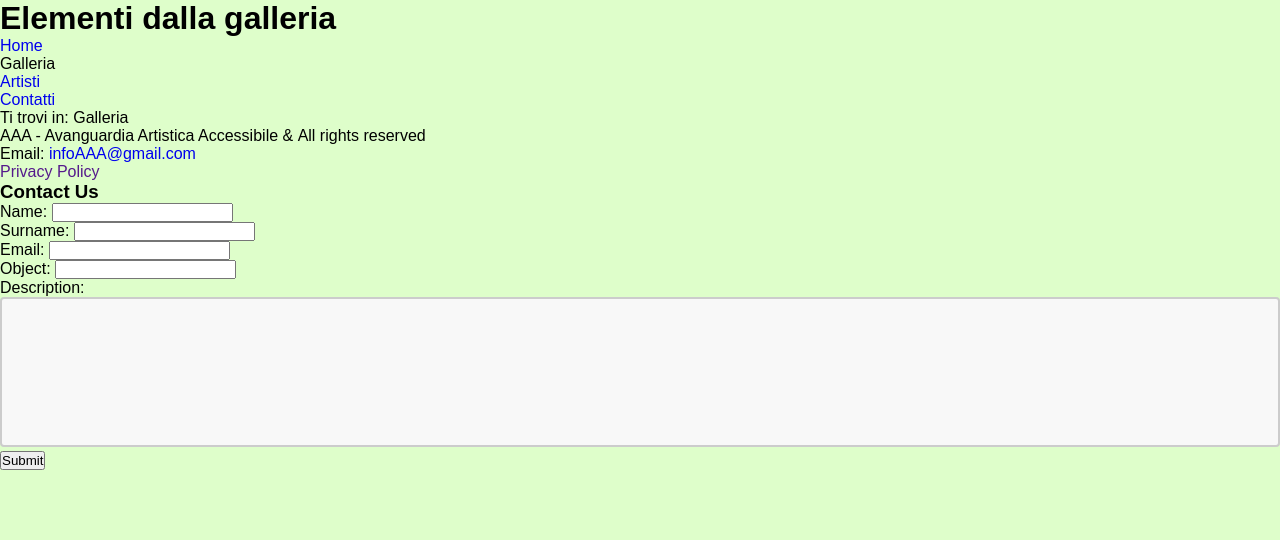
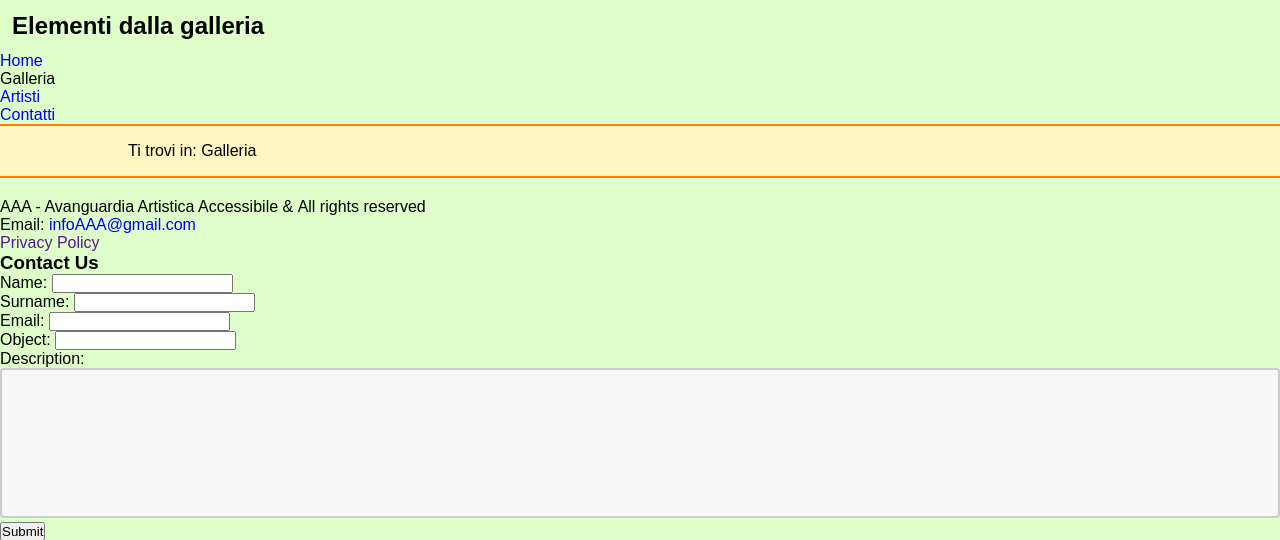
Before and after one commit to ArteAccessibile/Progetto, a PHP site: page /galleria.html in a window 1280 px wide. Shown: the top 540 px of the page. Run offline with PHP 8.4, Linux system fonts and the light colour scheme.

Commit message:
Update style.css

```diff
--- a/Codice/style.css
+++ b/Codice/style.css
@@ -35,7 +35,7 @@
 #container > nav > ul {
   margin:0;
   background-color:#fff6c1;
-    paddding:0;
+  padding: 0;
   list-style-type:none;
   display:flex;
   position:absolute;
@@ -59,6 +59,20 @@
   margin: 0 20px;
   color:#84b304;
 }
+
+#breadcrumb{
+  padding: 1em 0.5em;
+  background-color: #fff6c1;
+  border-bottom: 2px solid #ff7b0f;
+  border-top: 2px solid #ff7b0f;
+  margin: 0 0 20px 0;
+}
+
+#breadcrumb p{
+  max-width: 1024px;
+  margin: auto;
+}
+
 #odd{
     position:relative;
     /*   background-color:red; */
@@ -124,6 +138,7 @@
   padding : 5px;
     color:black;
 }
+
 textarea {
     width: 100%;
     height: 150px;
@@ -149,12 +164,82 @@
     margin: 4px 2px;
     cursor: pointer;
 }
+
+#artisti{
+  list-style-type: none;
+  text-align: center;
+  padding-top: 2.0em;
+  max-width: 1024px;
+  margin: auto;
+}
+
+#artisti li{
+  display: inline-block;
+  width: 25%;
+  aspect-ratio: 1/1;
+  padding: 2.0em;
+}
+
+#artisti li a {
+  display: block;
+  background-size: cover;
+  background-position: center;
+  aspect-ratio: 1/1; /* Added aspect ratio */
+}
+
+h1{
+    font-size: 1.5em;
+    color: rgb(0, 0, 0);
+    margin: 0.5em;
+}
+
+#Artista1{
+  background-image: url("img/artisti/1.jpg");
+  border-radius: 5%;
+}
+
+#Artista2{
+  background-image: url("img/artisti/2.jpg");
+  border-radius: 5%;
+}
+
+#Artista3{
+  background-image: url("img/artisti/3.jpg");
+  border-radius: 5%;
+}
+
+#Artista4{
+  background-image: url("img/artisti/4.jpg");
+  border-radius: 5%;
+}
+.card {
+  width: 20%;
+  border-radius: 5px;
+  border: 1em solid rgb(105, 155, 48);
+  margin: 10px;
+  display: flex;
+  flex-direction: column;
+  align-items: center;
+}
+
+.card:hover {
+    border: 1em solid rgb(0, 0, 0);
+}
+
+.card-body {
+    display: auto;
+    float: auto;
+    position: relative;
+    padding: 0.4em;
+}
+
 .footerContent{
     width: 60%;
     margin: auto;
     padding: 20px 0;
     text-align: center;
 }
+
 ul.no-bullets {
     list-style-type: none; /* Remove bullets */
     padding: 0; /* Remove padding */
```
Lines whose indentation alone changed are shown as unchanged.
